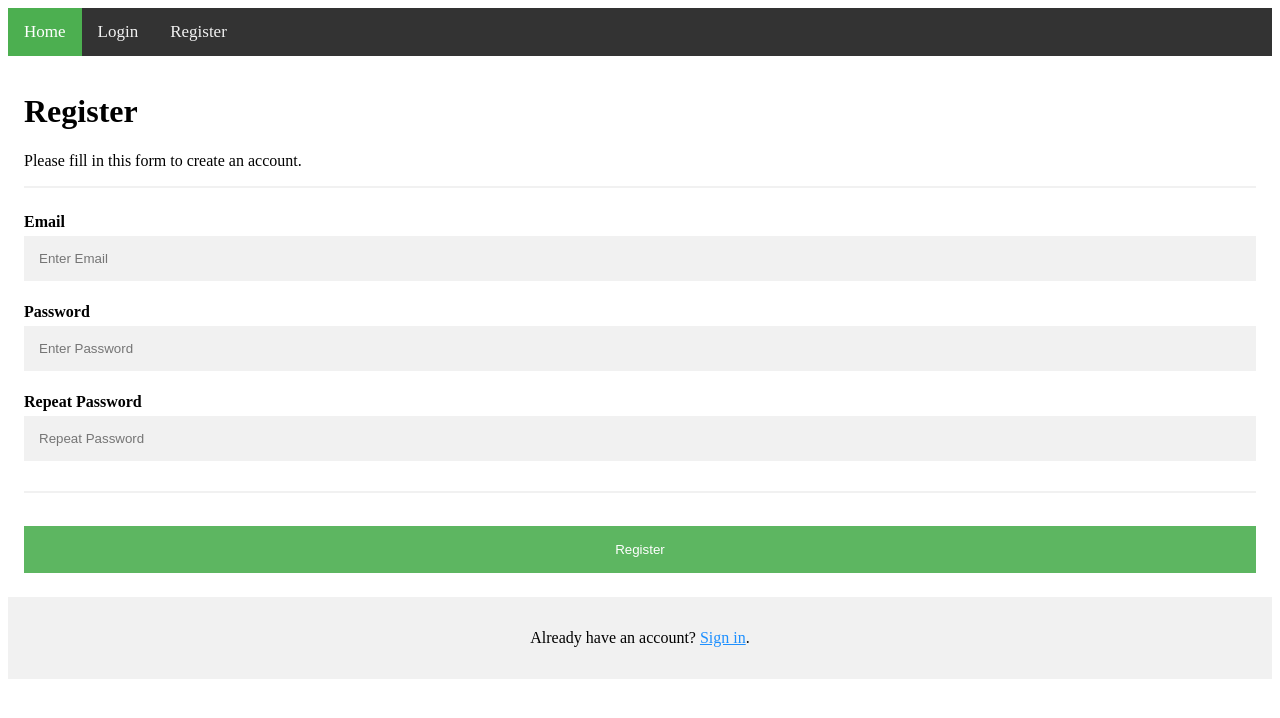
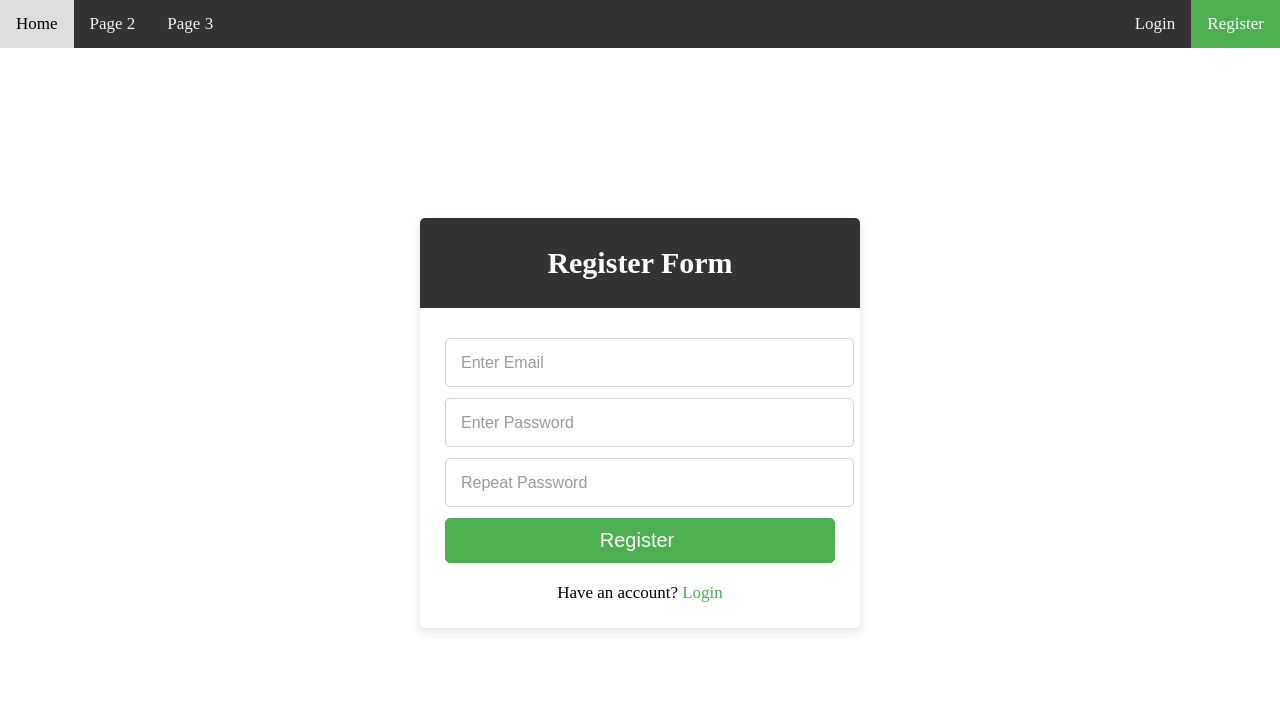
Before and after one commit to sergeinder/WebPrograming, a FastAPI app: page /pages/register in a window 1280 px wide. Shown: the top 718 px of the page. Run offline with FastAPI, Linux system fonts and the light colour scheme.

Commit message:
Добавлен login и register

```diff
--- a/app/static/css/cardcity.css
+++ b/app/static/css/cardcity.css
@@ -1,7 +1,3 @@
-body{
-    margin: 0px;
-}
-
 .card{
     margin: 15px;
     display: flex;
--- a/app/static/css/header.css
+++ b/app/static/css/header_block.css
@@ -1,3 +1,7 @@
+body{
+    margin: 0px;
+}
+
 header{
     position: sticky;
     display: flex;
--- /dev/null
+++ b/app/static/css/login.css
@@ -0,0 +1,72 @@
+
+  .container{
+    max-width: 440px;
+    padding: 0 20px;
+    margin: 170px auto;
+  }
+  .wrapper{
+    width: 100%;
+    background: #fff;
+    border-radius: 5px;
+    box-shadow: 0px 4px 10px 1px rgba(0,0,0,0.1);
+  }
+  .wrapper .title{
+    height: 90px;
+    background: #333;
+    border-radius: 5px 5px 0 0;
+    color: #fff;
+    font-size: 30px;
+    font-weight: 600;
+    display: flex;
+    align-items: center;
+    justify-content: center;
+  }
+  .wrapper form{
+    padding: 30px 25px 25px 25px;
+  }
+  .wrapper form .row{
+    height: 45px;
+    margin-bottom: 15px;
+    position: relative;
+  }
+  .wrapper form .row input{
+    padding-left:15px;
+    height: 100%;
+    width: 100%;
+    outline: none;
+    border-radius: 5px;
+    border: 1px solid lightgrey;
+    font-size: 16px;
+    transition: all 0.3s ease;
+  }
+  form .row input:focus{
+    border-color: #419444;
+    box-shadow: inset 0px 0px 2px 2px rgba(65,148,68,0.25);
+  }
+  form .row input::placeholder{
+    color: #999;
+  }
+  .wrapper form .button input{
+    color: #fff;
+    font-size: 20px;
+    font-weight: 500;
+    padding-left: 0px;
+    background: #4CAF50;
+    border: 1px solid #4CAF50;
+    cursor: pointer;
+  }
+  form .button input:hover{
+    background: #419444;
+  }
+  .wrapper form .signup-link{
+    text-align: center;
+    margin-top: 20px;
+    font-size: 17px;
+  }
+  .wrapper form .signup-link a{
+    color: #4CAF50;
+    text-decoration: none;
+  }
+  form .signup-link a:hover{
+    text-decoration: underline;
+  }
--- a/app/static/css/navigate.css
+++ /dev/null
@@ -1,30 +0,0 @@
-/* Place the navbar at the bottom of the page, and make it stick */
-.navbar {
-    background-color: #333;
-    overflow: hidden;
-    top: 0;
-    width: 100%;
-}
-
-/* Style the links inside the navigation bar */
-.navbar a {
-    float: left;
-    display: block;
-    color: #f2f2f2;
-    text-align: center;
-    padding: 14px 16px;
-    text-decoration: none;
-    font-size: 17px;
-}
-
-/* Change the color of links on hover */
-.navbar a:hover {
-    background-color: #ddd;
-    color: black;
-}
-
-/* Add a color to the active/current link */
-.navbar a.active {
-    background-color: #4CAF50;
-    color: white;
-}
--- a/app/static/css/register.css
+++ /dev/null
@@ -1,54 +0,0 @@
-* {box-sizing: border-box}
-
-/* Add padding to containers */
-.container {
-  padding: 16px;
-}
-
-/* Full-width input fields */
-input[type=text], input[type=password] {
-  width: 100%;
-  padding: 15px;
-  margin: 5px 0 22px 0;
-  display: inline-block;
-  border: none;
-  background: #f1f1f1;
-}
-
-input[type=text]:focus, input[type=password]:focus {
-  background-color: #ddd;
-  outline: none;
-}
-
-/* Overwrite default styles of hr */
-hr {
-  border: 1px solid #f1f1f1;
-  margin-bottom: 25px;
-}
-
-/* Set a style for the submit/register button */
-.registerbtn {
-  background-color: #4CAF50;
-  color: white;
-  padding: 16px 20px;
-  margin: 8px 0;
-  border: none;
-  cursor: pointer;
-  width: 100%;
-  opacity: 0.9;
-}
-
-.registerbtn:hover {
-  opacity:1;
-}
-
-/* Add a blue text color to links */
-a {
-  color: dodgerblue;
-}
-
-/* Set a grey background color and center the text of the "sign in" section */
-.signin {
-  background-color: #f1f1f1;
-  text-align: center;
-}
--- a/app/templates/register.html
+++ b/app/templates/register.html
@@ -5,38 +5,46 @@
     <meta name="viewport"
           content="width=device-width, user-scalable=no, initial-scale=1.0, maximum-scale=1.0, minimum-scale=1.0">
     <meta http-equiv="X-UA-Compatible" content="ie=edge">
-    <link rel ="stylesheet" href="{{ url_for('static', path='/css/navigate.css') }}">
-    <link rel ="stylesheet" href="{{ url_for('static', path='/css/register.css') }}">
+    <link rel ="stylesheet" href="{{ url_for('static', path='/css/header_block.css') }}">
+    <link rel ="stylesheet" href="{{ url_for('static', path='/css/login.css') }}">
     <title>Register</title>
 </head>
 <body>
-<form action="action_page.php">
-    <div class="navbar">
-      <a href="http://localhost:8000/pages/main" class="active">Home</a>
-      <a href="http://localhost:8000/pages/login">Login</a>
-      <a href="http://localhost:8000/pages/register">Register</a>
+    <header>
+        <nav class="menu">
+          <ul>
+            <li><a href="http://localhost:8000/pages/main">Home</a></li>
+            <li><a>Page 2</a></li>
+            <li><a>Page 3</a></li>
+          </ul>
+        </nav>
+        <div class="account">
+          <ul>
+            <li><a href="http://localhost:8000/pages/login">Login</a></li>
+            <li><a href="http://localhost:8000/pages/register" class="active">Register</a></li>
+          </ul>
         </div>
+    </header>
+
     <div class="container">
-        <h1>Register</h1>
-        <p>Please fill in this form to create an account.</p>
-        <hr>
-
-        <label for="email"><b>Email</b></label>
-        <input id="email" type="text" placeholder="Enter Email" name="email" required>
-
-        <label for="psw"><b>Password</b></label>
+        <div class="wrapper">
+          <div class="title"><span>Register Form</span></div>
+          <form action="#">
+            <div class="row">
+              <input id="email" type="email" placeholder="Enter Email" name="email" required>
+            </div>
+            <div class="row">
               <input id="psw" type="password" placeholder="Enter Password" name="psw" required>
-
-        <label for="psw-repeat"><b>Repeat Password</b></label>
+            </div>
+            <div class="row">
                 <input id="psw-repeat" type="password" placeholder="Repeat Password" name="psw-repeat" required>
-        <hr>
-
-        <button type="submit" class="registerbtn">Register</button>
               </div>
-
-    <div class="container signin">
-    <p>Already have an account? <a href="http://localhost:8000/pages/login">Sign in</a>.</p>
+            <div class="row button">
+              <input type="submit" value="Register">
             </div>
+            <div class="signup-link">Have an account? <a href="http://localhost:8000/pages/login">Login</a></div>
           </form>
+        </div>
+    </div>
 </body>
 </html>
```
Also changed, not shown: app/static/css/sidenav.css (deleted, +0 -38 lines), app/templates/login.html (+34 -23 lines), app/templates/mainPage.html (+2 -27 lines). Lines whose indentation alone changed are shown as unchanged.
